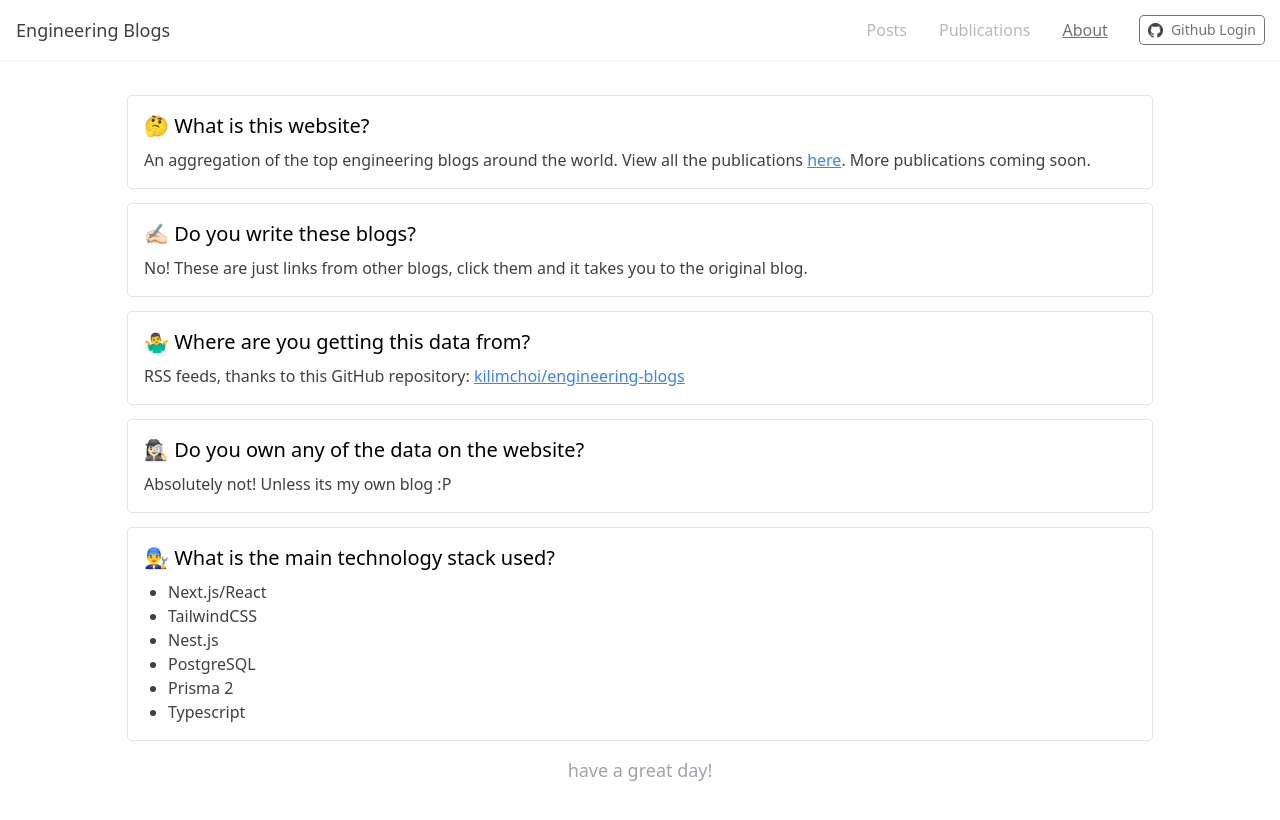
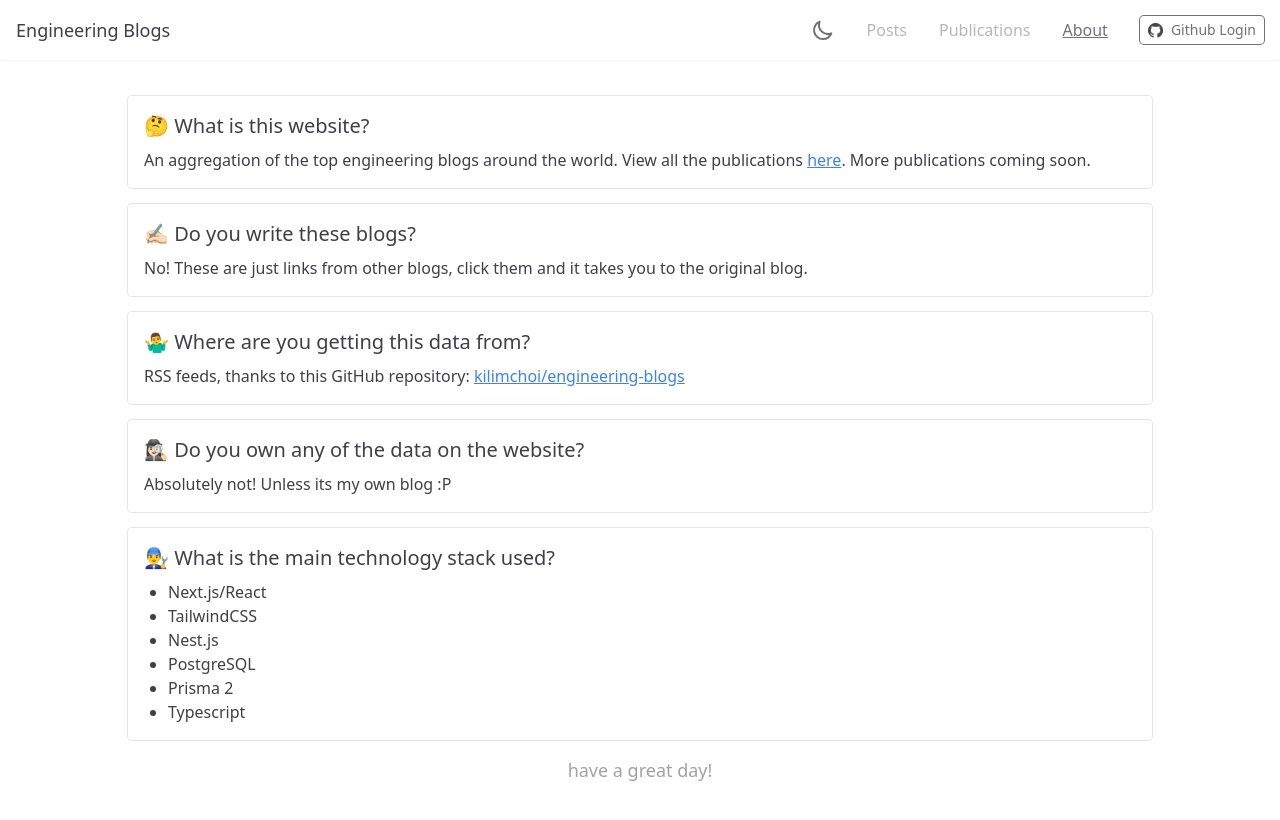
Before and after one commit to gurleensethi/engineering-blogs, a Next.js app in the folder frontend/: page /about in a window 1280 px wide. Shown: the top 820 px of the page. Built offline with nearby package versions, Linux system fonts and the light colour scheme; no server answers.

Commit message:
feat: add dark mode.

```diff
--- /dev/null
+++ b/frontend/src/components/Page.tsx
@@ -0,0 +1,47 @@
+import { AppProps } from "next/dist/next-server/lib/router/router";
+import { Router } from "next/router";
+import React, { FC, useContext, useEffect, useState } from "react";
+import { DarkModeContext } from "../context/DarkMode";
+import TopBar from "./TopBar";
+import TopBarLoading from "./TopBarLoading";
+
+export const Page: FC<AppProps> = ({ Component, pageProps }) => {
+  const [isLoading, setLoading] = useState(false);
+  const darkMode = useContext(DarkModeContext);
+
+  useEffect(() => {
+    const onRouteChangeStart = () => {
+      setLoading(true);
+    };
+    const onRouteChangeComplete = () => {
+      setLoading(false);
+    };
+    const onRouteChangeError = () => {
+      setLoading(false);
+    };
+
+    Router.events.on("routeChangeStart", onRouteChangeStart);
+    Router.events.on("routeChangeComplete", onRouteChangeComplete);
+    Router.events.on("routeChangeError", onRouteChangeError);
+
+    return () => {
+      Router.events.off("routeChangeStart", onRouteChangeStart);
+      Router.events.off("routeChangeComplete", onRouteChangeComplete);
+      Router.events.off("routeChangeError", onRouteChangeError);
+    };
+  }, []);
+
+  return (
+    <div className={`${darkMode.isEnabled ? "dark" : ""}`}>
+      <div className="bg-white dark:bg-gray-900 h-screen">
+        <div className="fixed">
+          <TopBar />
+        </div>
+        <TopBarLoading isLoading={isLoading} />
+        <div className="px-8 py-24 fade-in h-screen w-screen overflow-scroll">
+          <Component {...pageProps} />
+        </div>
+      </div>
+    </div>
+  );
+};
--- a/frontend/src/components/Search.tsx
+++ b/frontend/src/components/Search.tsx
@@ -8,9 +8,9 @@
 
 const Search: FC<Props> = ({ onTextChange, onTextReset, text }) => {
   return (
-    <div className="flex items-center transition w-full rounded-md border border-gray-200 mb-8 p-2 focus-within:border-gray-400 focus-within:shadow">
+    <div className="flex items-center transition w-full rounded-md border border-gray-200 dark:border-gray-500 mb-8 p-2 focus-within:border-gray-400 dark:focus-within:border-gray-200 focus-within:shadow">
       <input
-        className="outline-none text-lg text-gray-500 flex-1"
+        className="outline-none text-lg text-gray-500 dark:text-white flex-1 dark:bg-gray-900"
         placeholder="Search"
         onChange={(event) => onTextChange(event.target.value)}
         value={text}
@@ -20,7 +20,7 @@
         fill="none"
         viewBox="0 0 24 24"
         stroke="currentColor"
-        className="w-6 text-gray-200 hover:text-gray-400 cursor-pointer"
+        className="w-6 text-gray-200 dark:text-gray-500 hover:text-gray-500 dark:hover:text-gray-200 cursor-pointer"
         onClick={onTextReset}
       >
         <path
--- a/frontend/src/components/TopBar.tsx
+++ b/frontend/src/components/TopBar.tsx
@@ -5,11 +5,13 @@
 import useBreakpoint from "../hooks/useBreakpoint";
 import TopBarLink from "./TopBarLink";
 import Image from "next/image";
+import { DarkModeContext } from "../context/DarkMode";
 
 export default function TopBar() {
   const router = useRouter();
   const [isDropDownOpen, setDropDownOpen] = React.useState(false);
   const userContext = useContext(UserContext);
+  const darkMode = useContext(DarkModeContext);
 
   const toggleDropDown = () => {
     setDropDownOpen((value) => !value);
@@ -18,12 +20,47 @@
   const isSmall = useBreakpoint("sm");
 
   return (
-    <div className="bg-white p-4 w-screen shadow-sm flex items-center">
+    <div className="bg-white dark:bg-black p-4 w-screen shadow-sm flex items-center">
       <div className="flex-1">
         <Link href="/">
-          <a className="text-lg text-gray-700">Engineering Blogs</a>
+          <a className="text-lg text-gray-700 dark:text-white">
+            Engineering Blogs
+          </a>
         </Link>
       </div>
+      <button onClick={() => darkMode.toggle()}>
+        {darkMode.isEnabled ? (
+          <svg
+            xmlns="http://www.w3.org/2000/svg"
+            viewBox="0 0 20 20"
+            fill="currentColor"
+            className="h-6 mr-4 sm:mr-8 text-gray-100 fade-in"
+            key="light"
+          >
+            <path
+              fill-rule="evenodd"
+              d="M10 2a1 1 0 011 1v1a1 1 0 11-2 0V3a1 1 0 011-1zm4 8a4 4 0 11-8 0 4 4 0 018 0zm-.464 4.95l.707.707a1 1 0 001.414-1.414l-.707-.707a1 1 0 00-1.414 1.414zm2.12-10.607a1 1 0 010 1.414l-.706.707a1 1 0 11-1.414-1.414l.707-.707a1 1 0 011.414 0zM17 11a1 1 0 100-2h-1a1 1 0 100 2h1zm-7 4a1 1 0 011 1v1a1 1 0 11-2 0v-1a1 1 0 011-1zM5.05 6.464A1 1 0 106.465 5.05l-.708-.707a1 1 0 00-1.414 1.414l.707.707zm1.414 8.486l-.707.707a1 1 0 01-1.414-1.414l.707-.707a1 1 0 011.414 1.414zM4 11a1 1 0 100-2H3a1 1 0 000 2h1z"
+              clip-rule="evenodd"
+            />
+          </svg>
+        ) : (
+          <svg
+            xmlns="http://www.w3.org/2000/svg"
+            fill="none"
+            viewBox="0 0 24 24"
+            stroke="currentColor"
+            className="h-6 mr-4 sm:mr-8 text-gray-500 fade-in"
+            key="dark"
+          >
+            <path
+              stroke-linecap="round"
+              stroke-linejoin="round"
+              stroke-width="2"
+              d="M20.354 15.354A9 9 0 018.646 3.646 9.003 9.003 0 0012 21a9.003 9.003 0 008.354-5.646z"
+            />
+          </svg>
+        )}
+      </button>
       <div>
         <div onClick={toggleDropDown} className="sm:hidden">
           <svg
@@ -31,7 +68,7 @@
             fill="none"
             viewBox="0 0 24 24"
             stroke="currentColor"
-            className={`text-gray-500 w-5 transform transition ${
+            className={`text-gray-500 dark:text-gray-100 w-5 transform transition ${
               isDropDownOpen ? "rotate-90" : ""
             }`}
           >
@@ -44,7 +81,7 @@
           </svg>
         </div>
         {(isDropDownOpen || isSmall) && (
-          <div className="absolute bg-white left-0 right-0 top-full m-2 rounded-md p-2 shadow-lg sm:flex sm:items-center sm:relative sm:left-auto sm:top-auto sm:right-auto sm:shadow-none sm:m-0 sm:p-0">
+          <div className="absolute left-0 right-0 top-full m-2 rounded-md p-2 shadow-lg sm:flex sm:items-center sm:relative sm:left-auto sm:top-auto sm:right-auto sm:shadow-none sm:m-0 sm:p-0">
             <TopBarLink
               href="/"
               isActive={router.pathname === "/"}
@@ -81,16 +118,22 @@
             ) : (
               <a
                 href={`https://github.com/login/oauth/authorize?client_id=${process.env.NEXT_PUBLIC_GITHUB_CLIENT_ID}&scope=user,read:user&allow_signup=true`}
-                className="outline-none transition flex justify-center items-center ring-1 ring-gray-500 rounded px-2 py-1 m-4 cursor-pointer sm:m-0 hover:bg-gray-100"
+                className="outline-none transition flex justify-center items-center ring-1 ring-gray-500 rounded px-2 py-1 m-4 cursor-pointer sm:m-0 hover:bg-gray-100 dark:hover:bg-gray-700"
               >
                 <Image
-                  src="/images/github-logo.png"
+                  src={
+                    darkMode.isEnabled
+                      ? "/images/github-logo-white.png"
+                      : "/images/github-logo.png"
+                  }
                   alt="github logo"
                   height={15}
                   width={15}
                   className="opacity-80"
                 />
-                <div className="ml-2 text-sm text-gray-500">Github Login</div>
+                <div className="ml-2 text-sm text-gray-500 dark:text-gray-100">
+                  Github Login
+                </div>
               </a>
             )}
           </div>
--- a/frontend/src/components/TopBarLink.tsx
+++ b/frontend/src/components/TopBarLink.tsx
@@ -17,7 +17,7 @@
   return (
     <Link href={href}>
       <a
-        className={`text-gray-500 cursor-pointer outline-none ${
+        className={`text-gray-500 dark:text-white cursor-pointer outline-none ${
           isActive ? "underline" : "opacity-50"
         } ${className}`}
         {...rest}
--- /dev/null
+++ b/frontend/src/context/DarkMode.tsx
@@ -0,0 +1,20 @@
+import { createContext, FC, useMemo, useState } from "react";
+
+type DarkModeData = { isEnabled: boolean; toggle: () => void };
+
+export const DarkModeContext = createContext<DarkModeData>({
+  isEnabled: false,
+  toggle: () => {},
+});
+
+export const DarkModeProvider: FC = ({ children }) => {
+  const [isEnabled, setEnabled] = useState<boolean>(false);
+
+  const data = useMemo<DarkModeData>(() => {
+    return { isEnabled, toggle: () => setEnabled((val) => !val) };
+  }, [isEnabled]);
+
+  return (
+    <DarkModeContext.Provider value={data}>{children}</DarkModeContext.Provider>
+  );
+};
--- /dev/null
+++ b/frontend/src/context/FlairColors.tsx
@@ -0,0 +1,53 @@
+import { createContext, FC, useContext, useMemo } from "react";
+import { DarkModeContext } from "./DarkMode";
+
+const flairColors = [
+  "text-red-500 bg-red-100",
+  "text-blue-500 bg-blue-100",
+  "text-green-500 bg-green-100",
+  "text-teal-500 bg-teal-100",
+  "text-orange-500 bg-orange-100",
+  "text-indigo-500 bg-indigo-100",
+  "text-violet-500 bg-violet-100",
+];
+
+const flairColorsDark = [
+  "text-white bg-red-500",
+  "text-white bg-blue-500",
+  "text-white bg-green-500",
+  "text-white bg-teal-500",
+  "text-white bg-orange-500",
+  "text-white bg-indigo-500",
+  "text-white bg-violet-500",
+];
+
+const getFlairColor = (id: string): string => {
+  return flairColors[id.charCodeAt(0) % flairColors.length];
+};
+
+const getFlairColorDark = (id: string): string => {
+  return flairColorsDark[id.charCodeAt(0) % flairColors.length];
+};
+
+type FlairColorData = { getFlairColor: (id: string) => string };
+
+export const FlairColorsContext = createContext<FlairColorData>({
+  getFlairColor,
+});
+
+export const FlairColorsProvider: FC = ({ children }) => {
+  const darkMode = useContext(DarkModeContext);
+
+  const state = useMemo<FlairColorData>(
+    () => ({
+      getFlairColor: darkMode.isEnabled ? getFlairColorDark : getFlairColor,
+    }),
+    [darkMode.isEnabled]
+  );
+
+  return (
+    <FlairColorsContext.Provider value={state}>
+      {children}
+    </FlairColorsContext.Provider>
+  );
+};
--- a/frontend/src/pages/_app.tsx
+++ b/frontend/src/pages/_app.tsx
@@ -1,48 +1,20 @@
 import { AppProps } from "next/app";
 import "../../styles/globals.css";
-import TopBar from "../components/TopBar";
-import React, { useEffect, useState } from "react";
-import Router from "next/router";
-import TopBarLoading from "../components/TopBarLoading";
+import React from "react";
 import UserProvider from "../context/UserProvider";
+import { DarkModeProvider } from "../context/DarkMode";
+import { Page } from "../components/Page";
+import { FlairColorsProvider } from "../context/FlairColors";
 
-const App = ({ Component, pageProps }: AppProps) => {
-  const [isLoading, setLoading] = useState(false);
-
-  useEffect(() => {
-    const onRouteChangeStart = () => {
-      setLoading(true);
-    };
-    const onRouteChangeComplete = () => {
-      setLoading(false);
-    };
-    const onRouteChangeError = () => {
-      setLoading(false);
-    };
-
-    Router.events.on("routeChangeStart", onRouteChangeStart);
-    Router.events.on("routeChangeComplete", onRouteChangeComplete);
-    Router.events.on("routeChangeError", onRouteChangeError);
-
-    return () => {
-      Router.events.off("routeChangeStart", onRouteChangeStart);
-      Router.events.off("routeChangeComplete", onRouteChangeComplete);
-      Router.events.off("routeChangeError", onRouteChangeError);
-    };
-  }, []);
-
+const App = (props: AppProps) => {
   return (
     <React.StrictMode>
       <UserProvider>
-        <div className="bg-white h-screen">
-          <div className="fixed">
-            <TopBar />
-          </div>
-          <TopBarLoading isLoading={isLoading} />
-          <div className="px-8 py-24 fade-in">
-            <Component {...pageProps} />
-          </div>
-        </div>
+        <DarkModeProvider>
+          <FlairColorsProvider>
+            <Page {...props} />
+          </FlairColorsProvider>
+        </DarkModeProvider>
       </UserProvider>
     </React.StrictMode>
   );
--- a/frontend/src/pages/about.tsx
+++ b/frontend/src/pages/about.tsx
@@ -4,13 +4,13 @@
 
 const About: FC = () => {
   return (
-    <div className="sm:max-w-screen-lg m-auto">
+    <div className="sm:max-w-screen-lg m-auto text-gray-700 dark:text-white">
       <Head>
         <title>About | Engineering Blogs</title>
       </Head>
-      <div className="mb-4 ring-1 ring-gray-200 rounded p-4">
+      <div className="mb-4 ring-1 ring-gray-200 dark:ring-gray-500 rounded p-4">
         <h1 className="text-xl mb-2">🤔 What is this website?</h1>
-        <p className="text-gray-700">
+        <p className="">
           An aggregation of the top engineering blogs around the world. View all
           the publications{" "}
           <Link href="/publications">
@@ -19,18 +19,18 @@
           . More publications coming soon.
         </p>
       </div>
-      <div className="mb-4 ring-1 ring-gray-200 rounded p-4">
+      <div className="mb-4 ring-1 ring-gray-200 dark:ring-gray-500 rounded p-4">
         <h1 className="text-xl mb-2">✍🏻 Do you write these blogs?</h1>
-        <p className="text-gray-700">
+        <p className="">
           No! These are just links from other blogs, click them and it takes you
           to the original blog.
         </p>
       </div>
-      <div className="mb-4 ring-1 ring-gray-200 rounded p-4">
+      <div className="mb-4 ring-1 ring-gray-200 dark:ring-gray-500 rounded p-4">
         <h1 className="text-xl mb-2">
           🤷‍♂️ Where are you getting this data from?
         </h1>
-        <p className="text-gray-700">
+        <p className="">
           RSS feeds, thanks to this GitHub repository:{" "}
           <a
             className="text-blue-500 underline hover:text-blue-700"
@@ -42,19 +42,17 @@
           </a>
         </p>
       </div>
-      <div className="mb-4 ring-1 ring-gray-200 rounded p-4">
+      <div className="mb-4 ring-1 ring-gray-200 dark:ring-gray-500 rounded p-4">
         <h1 className="text-xl mb-2">
           🕵🏻‍♀ Do you own any of the data on the website?
         </h1>
-        <p className="text-gray-700">
-          Absolutely not! Unless its my own blog :P
-        </p>
+        <p className="">Absolutely not! Unless its my own blog :P</p>
       </div>
-      <div className="mb-4 ring-1 ring-gray-200 rounded p-4">
+      <div className="mb-4 ring-1 ring-gray-200 dark:ring-gray-500 rounded p-4">
         <h1 className="text-xl mb-2">
           👨‍🔧 What is the main technology stack used?
         </h1>
-        <ul className="list-disc pl-6 text-gray-700">
+        <ul className="list-disc pl-6 ">
           <li>Next.js/React</li>
           <li>TailwindCSS</li>
           <li>Nest.js</li>
@@ -63,7 +61,7 @@
           <li>Typescript</li>
         </ul>
       </div>
-      <p className="mb-4 text-gray-400 text-lg text-center">
+      <p className="mb-4 text-gray-400 dark:text-white text-lg text-center">
         have a great day!
       </p>
     </div>
--- a/frontend/tailwind.config.js
+++ b/frontend/tailwind.config.js
@@ -5,7 +5,7 @@
     "./src/pages/**/*.{js,ts,jsx,tsx}",
     "./src/components/**/*.{js,ts,jsx,tsx}",
   ],
-  darkMode: false, // or 'media' or 'class'
+  darkMode: "class",
   theme: {
     colors,
     extend: {
```
Also changed, not shown: frontend/src/pages/index.tsx (+8 -20 lines), frontend/src/pages/publications/index.tsx (+12 -19 lines), frontend/public/images/github-logo-white.png (added).
